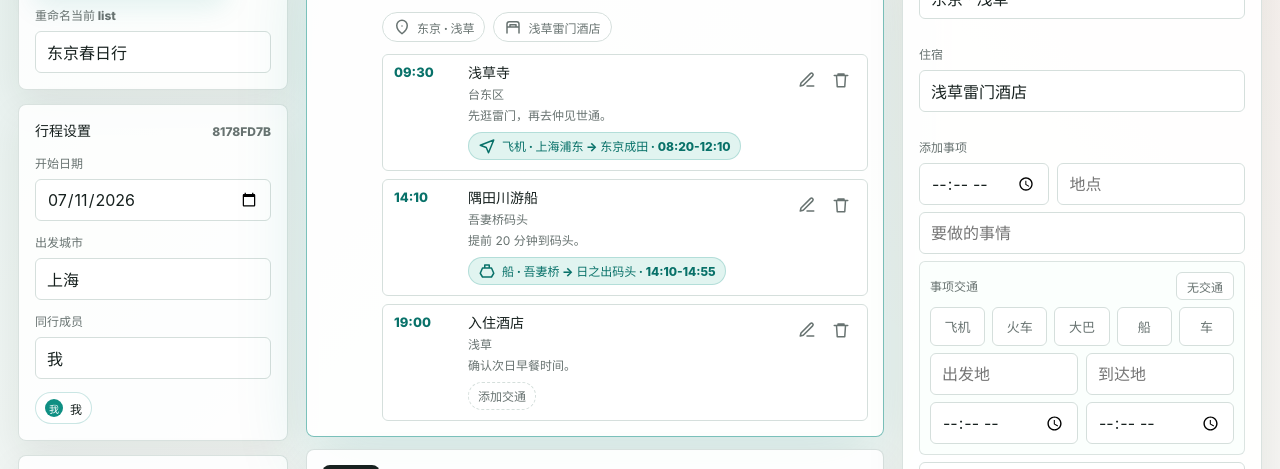
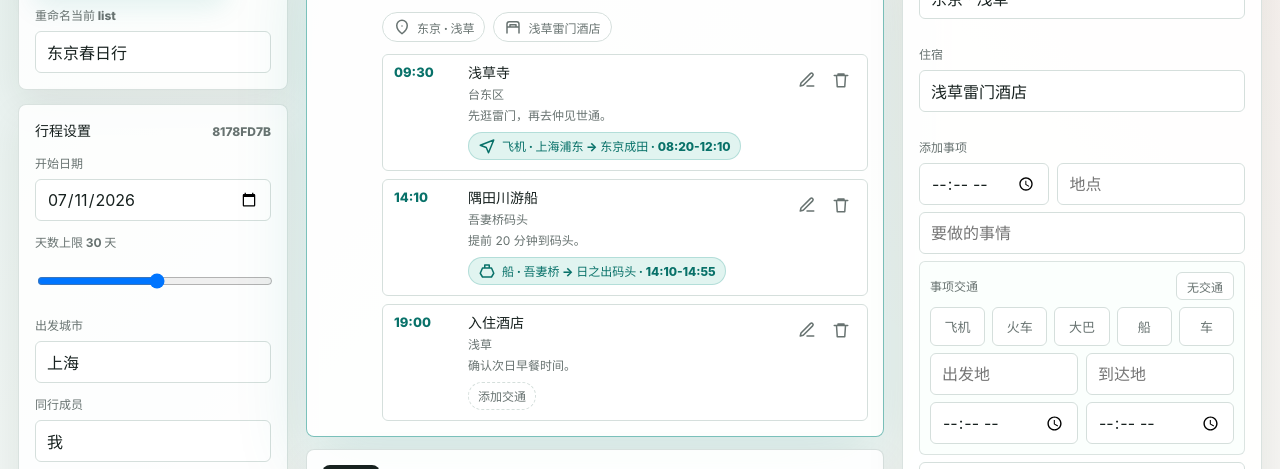
Before and after one commit to CuSO4-5-H2O/Trip-designer, a website: page index.html in a window 1280 px wide. Shown: the part 256-725 px from the top of the page. Drawn offline with Linux system fonts and the light colour scheme.

Commit message:
Add draggable itinerary limits UI

```diff
--- a/index.html
+++ b/index.html
@@ -68,6 +68,10 @@
             <label class="field">
               <span>开始日期</span>
               <input id="startDate" type="date" />
+            </label>
+            <label class="field range-field">
+              <span>天数上限 <strong id="dayLimitValue">30 天</strong></span>
+              <input id="dayLimitInput" type="range" min="1" max="60" step="1" />
             </label>
             <label class="field">
               <span>出发城市</span>
```
